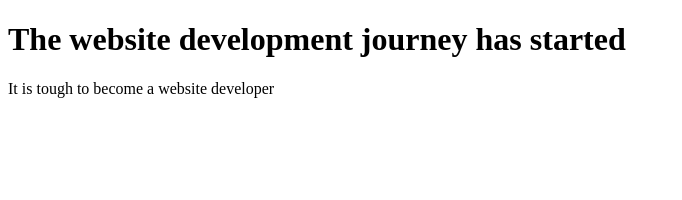
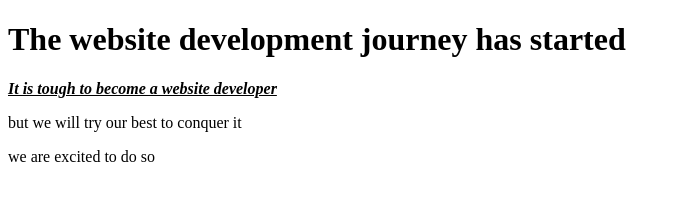
Before and after one commit to nmsowoya/myprojectit, a plain HTML site: page index.html in a window 1280 px wide. Shown: the whole page, without its empty margins (0-682 px from the left). Drawn offline with Linux system fonts and the light colour scheme.

Commit message:
Its getting better

```diff
--- a/index.html
+++ b/index.html
@@ -7,7 +7,9 @@
 </head>
 <body>
     <h1> The website development journey has started</h1>
-
-<p>It is tough to become a website developer</p>
+<div></div>
+<p> <b> <i> <u>It is tough to become a website developer</u></i></b></p>
+<p> but we will try our best to conquer it</p>
+<p> we are excited to do so </p>
  </body>
 </html>
```
